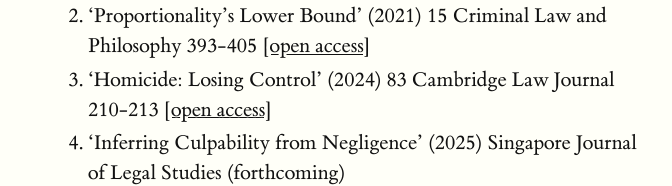
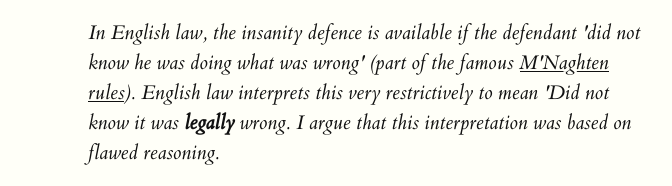
Before and after one commit to JamesManwaring/JamesManwaring.github.io, a plain HTML site: page Research.html in a window 1280 px wide. Shown: the part 573-759 px from the top of the page, without its empty margins (128-800 px from the left). Drawn offline with Linux system fonts and the light colour scheme.

Commit message:
Update Research.html

```diff
--- a/Research.html
+++ b/Research.html
@@ -31,6 +31,11 @@
 			<p>
 				<ol>
 					<li>‘<i>Windle</i> Revisited’ [2018] Criminal Law Review 987 [<a href="https://uk.westlaw.com/Document/I0F14CD10E2F011E89CC599F852A3AD00/View/FullText.html">paywalled article</a>; <a href="https://www.dropbox.com/s/nzn3io0gdowlcjs/Manwaring%2C%20%27Windle%20revisited%27%20%5B2018%5D%20Crim%20LR%20987%20%5Bmy%20formatting%5D.pdf?dl=0 ">final draft</a>]</li>
+						<p>
+							<i>
+								In English law, the insanity defence is available if the defendant 'did not know he was doing what was wrong' (part of the famous <a href="https://en.wikipedia.org/wiki/M%27Naghten_rules">M'Naghten rules</a>). English law interprets this very restrictively to mean 'Did not know it was <b>legally</b> wrong. I argue that this interpretation was based on flawed reasoning.
+							</i>
+						</p>
 					<li>‘Proportionality’s Lower Bound’ (2021) 15 Criminal Law and Philosophy 393-405 [<a href="https://doi.org/10.1007/s11572-021-09577-6">open access</a>]</li>
 					<li>‘Homicide: Losing Control’ (2024) 83 Cambridge Law Journal 210-213 [<a href="https://doi.org/10.1017/S0008197324000291">open access</a>]</li>
 					<li>‘Inferring Culpability from Negligence’ (2025) Singapore Journal of Legal Studies (forthcoming)</li>
```
